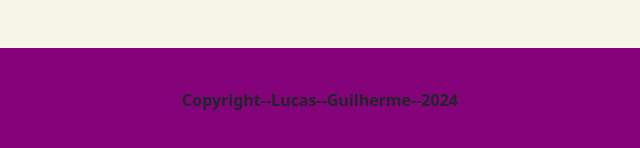
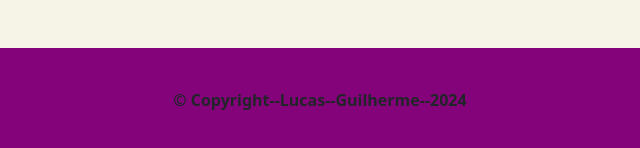
Before and after one commit to lc22052008/Principal, a plain HTML site: page index.html in a window 1280 px wide. Shown: the part 1338-1486 px from the top of the page, 320-960 px from the left. Drawn offline with nearby package versions, Linux system fonts and the light colour scheme.

Commit message:
Update index.html

```diff
--- a/index.html
+++ b/index.html
@@ -180,7 +180,7 @@
 </body>
 
 <footer>
-Copyright--Lucas--Guilherme--2024
+© Copyright--Lucas--Guilherme--2024
 </footer>
 
 
```
